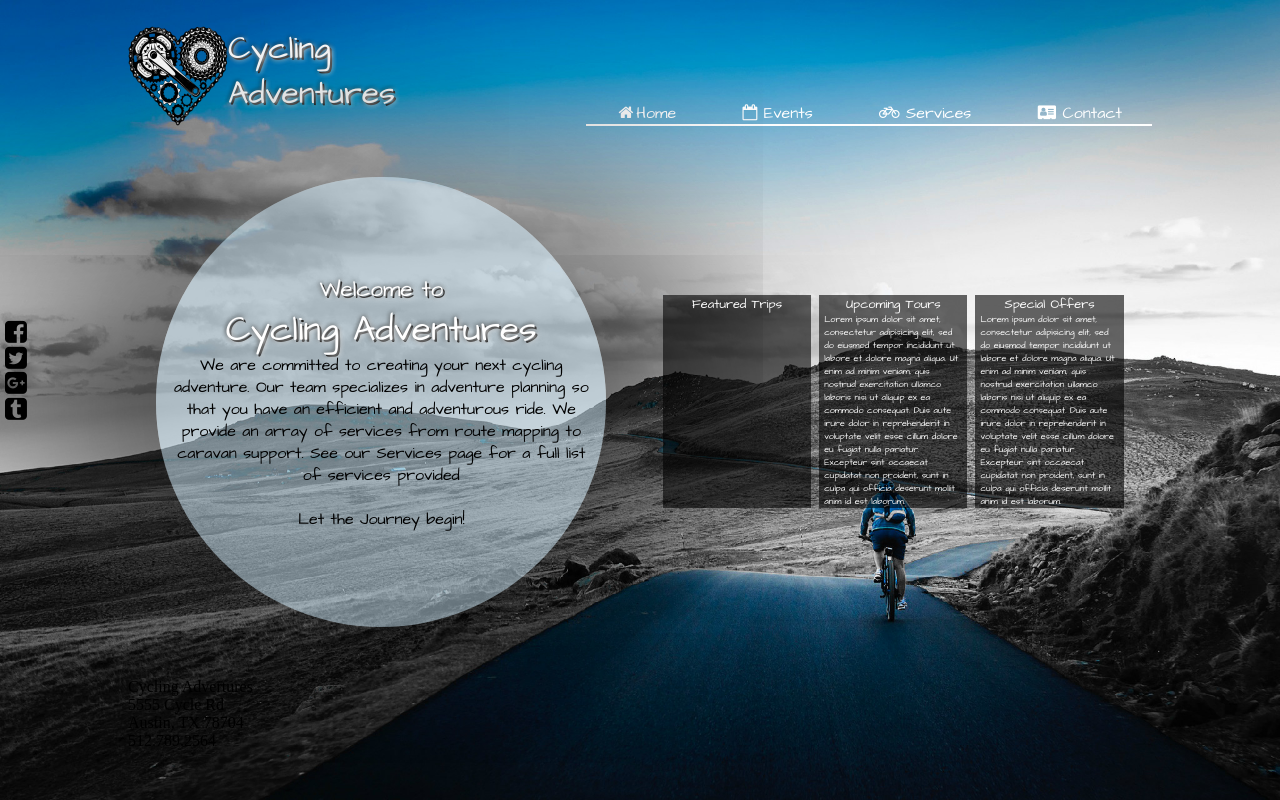
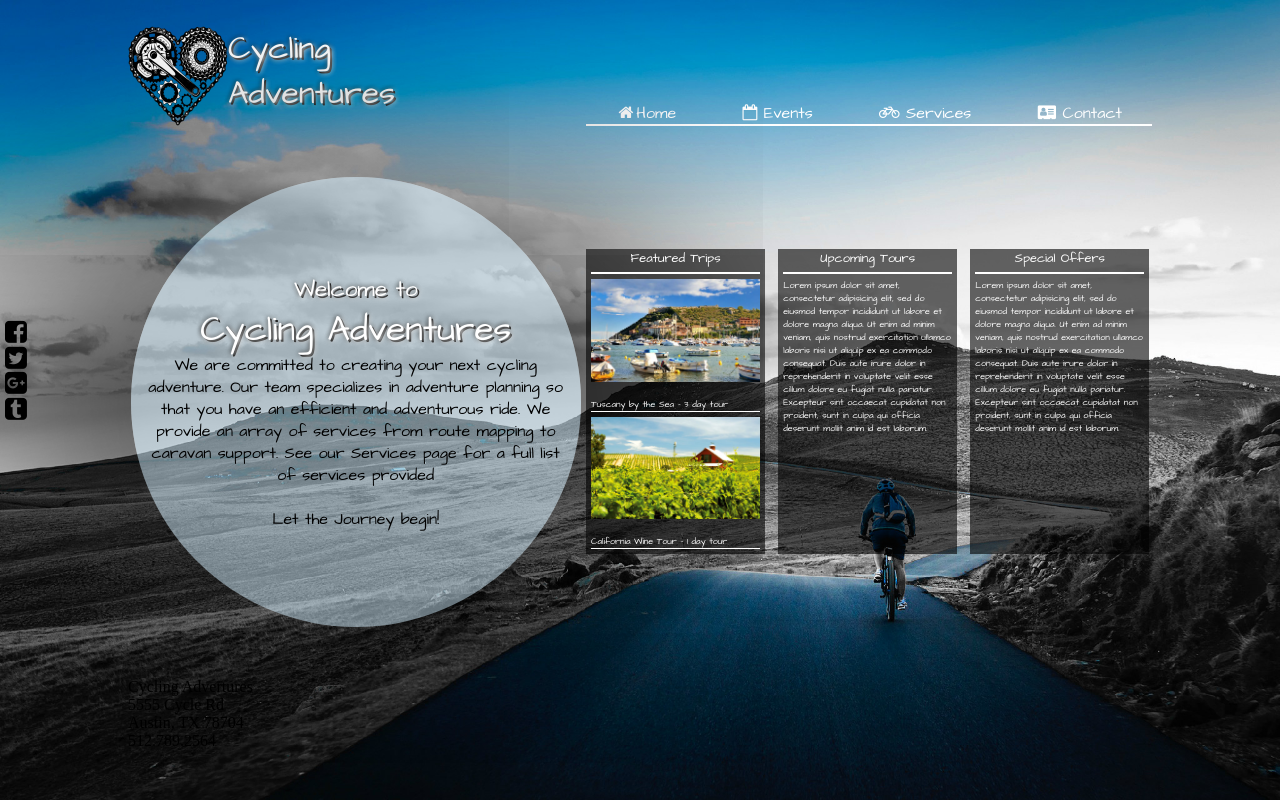
Before and after one commit to wc0sby/wc0sby.github.io, a plain HTML site: page index.html in a window 1280 px wide. Drawn offline with Linux system fonts and the light colour scheme.

Commit message:
updated featured trips with photos

```diff
--- a/css/master.css
+++ b/css/master.css
@@ -97,13 +97,14 @@ section{
   justify-content: space-between;
   align-self: center;
   /*flex-wrap: wrap;*/
-  max-width: 45%;
+  max-width: 55%;
 
 }
 
 article{
   /*padding: 0 5px;*/
   color: #ffffff;
+  /*justify-content: space-around;*/
   width: 30%;
   background:rgba(0, 0, 0, 0.6);
   padding: 0 5px;
@@ -124,12 +125,26 @@ article:hover {
 article h1,article h2,article h3{
   font-size: 1vw;
   text-align: center;
+  border-bottom: 2px solid #ffffff;
+  padding-bottom: 5px;
 }
 
 article p{
   font-size: .7vw;
+  padding-top: 5px;
   /*color: #719f0a;*/
   }
+
+  .tours img{
+    width: 100%;
+    height: auto;
+    margin: 5px 0;
+  }
+
+  .tours p{
+    border-bottom: .5px solid #ffffff;
+  }
+
 
   footer{
     display: flex;
--- a/index.html
+++ b/index.html
@@ -36,6 +36,14 @@
         <section class="content">
           <article class="information">
             <h1>Featured Trips</h1>
+            <div class="tours">
+              <img src="./images/tuscany.jpg" alt="tuscany tour">
+              <p>Tuscany by the Sea - 3 day tour</p>
+              <img src="./images/wine-country.jpg" alt="cali-wine tour">
+              <p>California Wine Tour - 1 day tour</p>
+
+
+            </div>
             <p></p>
           </article>
           <article class="information">
```
Also changed, not shown: images/tuscany.jpg (added), images/wine-country.jpg (added).
